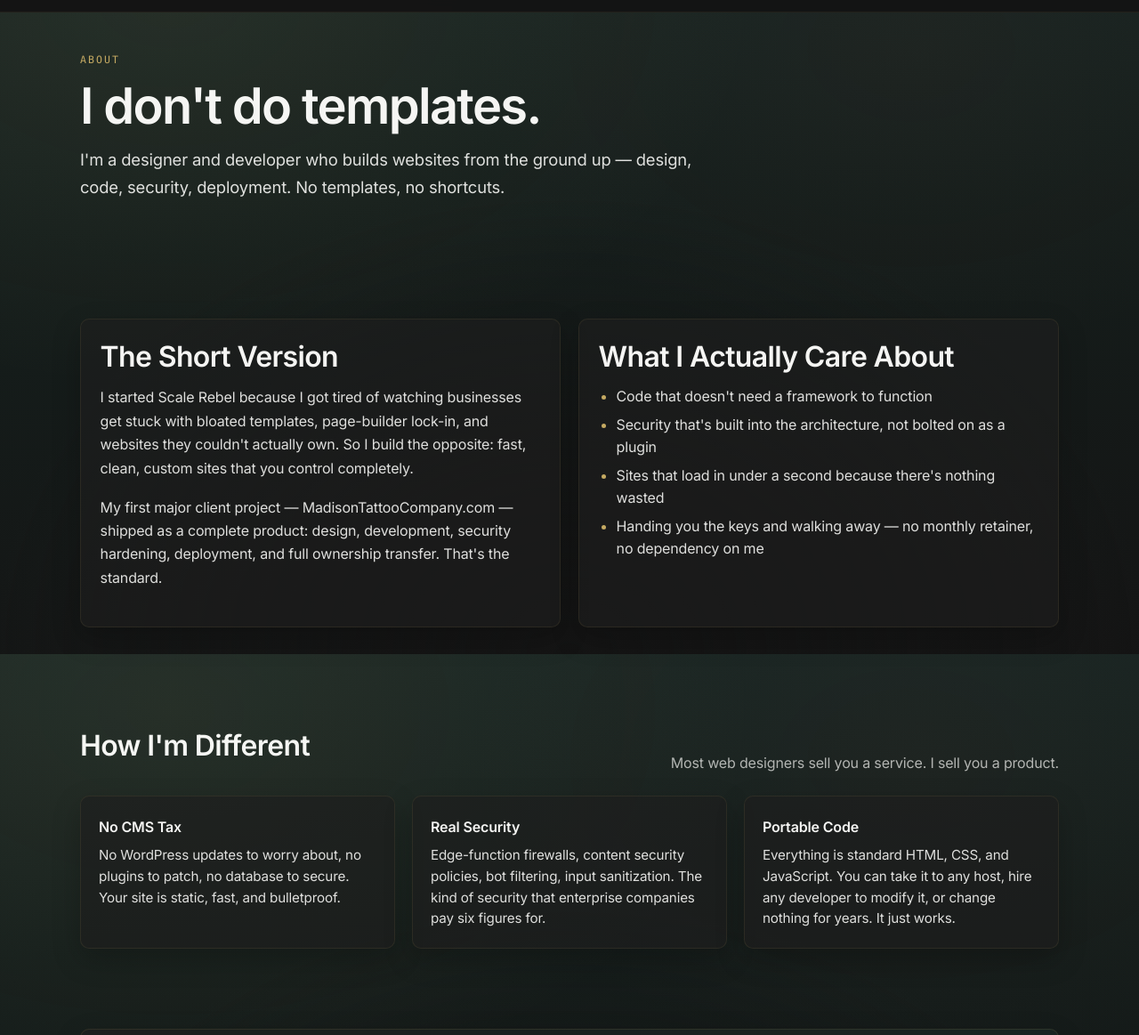
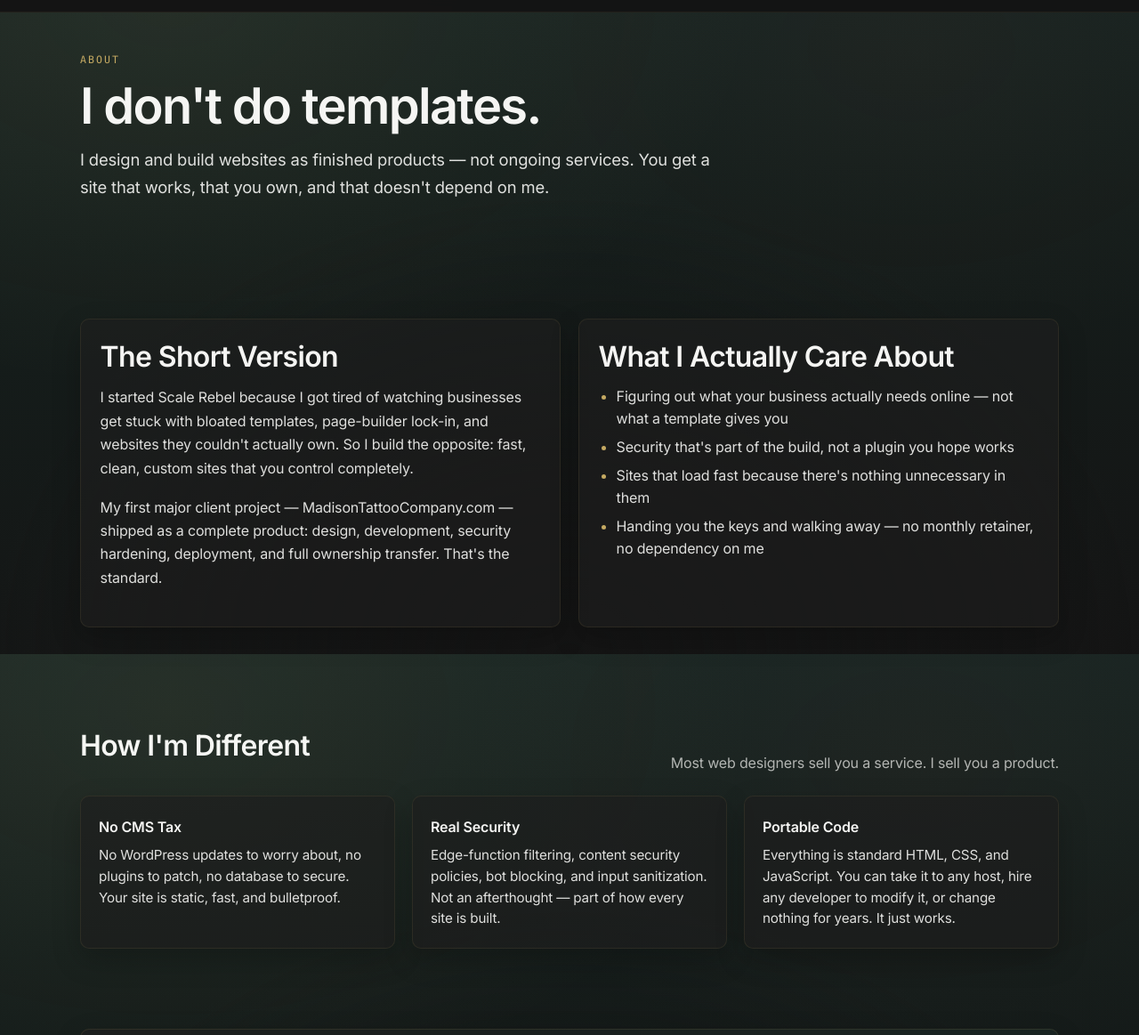
Before and after one commit to liversnaps0214/The-Scale-Rebel, a website: page TheScaleRebelSource/about.html in a window 1280 px wide. Shown: the part 65-1228 px from the top of the page at 89% size. Drawn offline with Linux system fonts and the light colour scheme.

Commit message:
Honest copy — focus on what's delivered, not how it's made
- Reframed about page around product designer/builder identity
- Removed 'enterprise-grade' and 'six figures' security claims
- Dropped code-level claims ('doesn't need a framework')
- Kept everything that's actually true: ownership, security
  included in builds, fast performance, no lock-in

Co-Authored-By: Claude Opus 4.6 <noreply@anthropic.com>

```diff
--- a/TheScaleRebelSource/about.html
+++ b/TheScaleRebelSource/about.html
@@ -35,7 +35,7 @@
       <div class="container">
         <p class="kicker">About</p>
         <h1>I don't do templates.</h1>
-        <p class="lede">I'm a designer and developer who builds websites from the ground up — design, code, security, deployment. No templates, no shortcuts.</p>
+        <p class="lede">I design and build websites as finished products — not ongoing services. You get a site that works, that you own, and that doesn't depend on me.</p>
       </div>
     </section>
 
@@ -55,9 +55,9 @@
           <div class="panel">
             <h2>What I Actually Care About</h2>
             <ul class="bullets">
-              <li>Code that doesn't need a framework to function</li>
-              <li>Security that's built into the architecture, not bolted on as a plugin</li>
-              <li>Sites that load in under a second because there's nothing wasted</li>
+              <li>Figuring out what your business actually needs online — not what a template gives you</li>
+              <li>Security that's part of the build, not a plugin you hope works</li>
+              <li>Sites that load fast because there's nothing unnecessary in them</li>
               <li>Handing you the keys and walking away — no monthly retainer, no dependency on me</li>
             </ul>
           </div>
@@ -78,7 +78,7 @@
           </div>
           <div class="list-item">
             <strong>Real Security</strong>
-            <span>Edge-function firewalls, content security policies, bot filtering, input sanitization. The kind of security that enterprise companies pay six figures for.</span>
+            <span>Edge-function filtering, content security policies, bot blocking, and input sanitization. Not an afterthought — part of how every site is built.</span>
           </div>
           <div class="list-item">
             <strong>Portable Code</strong>
```
Also changed, not shown: TheScaleRebelSource/index.html (+3 -3 lines), TheScaleRebelSource/portfolio.html (+2 -2 lines).
